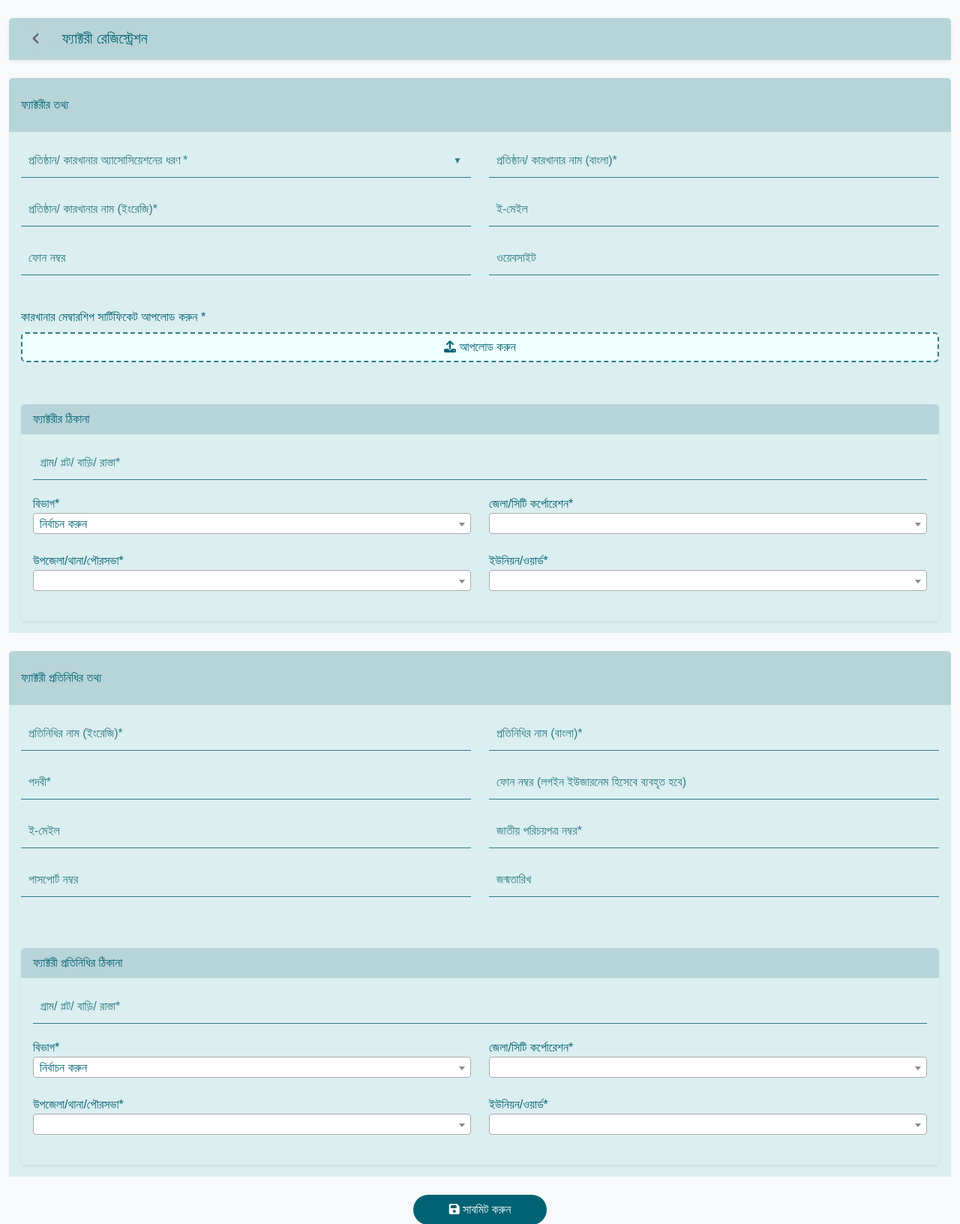
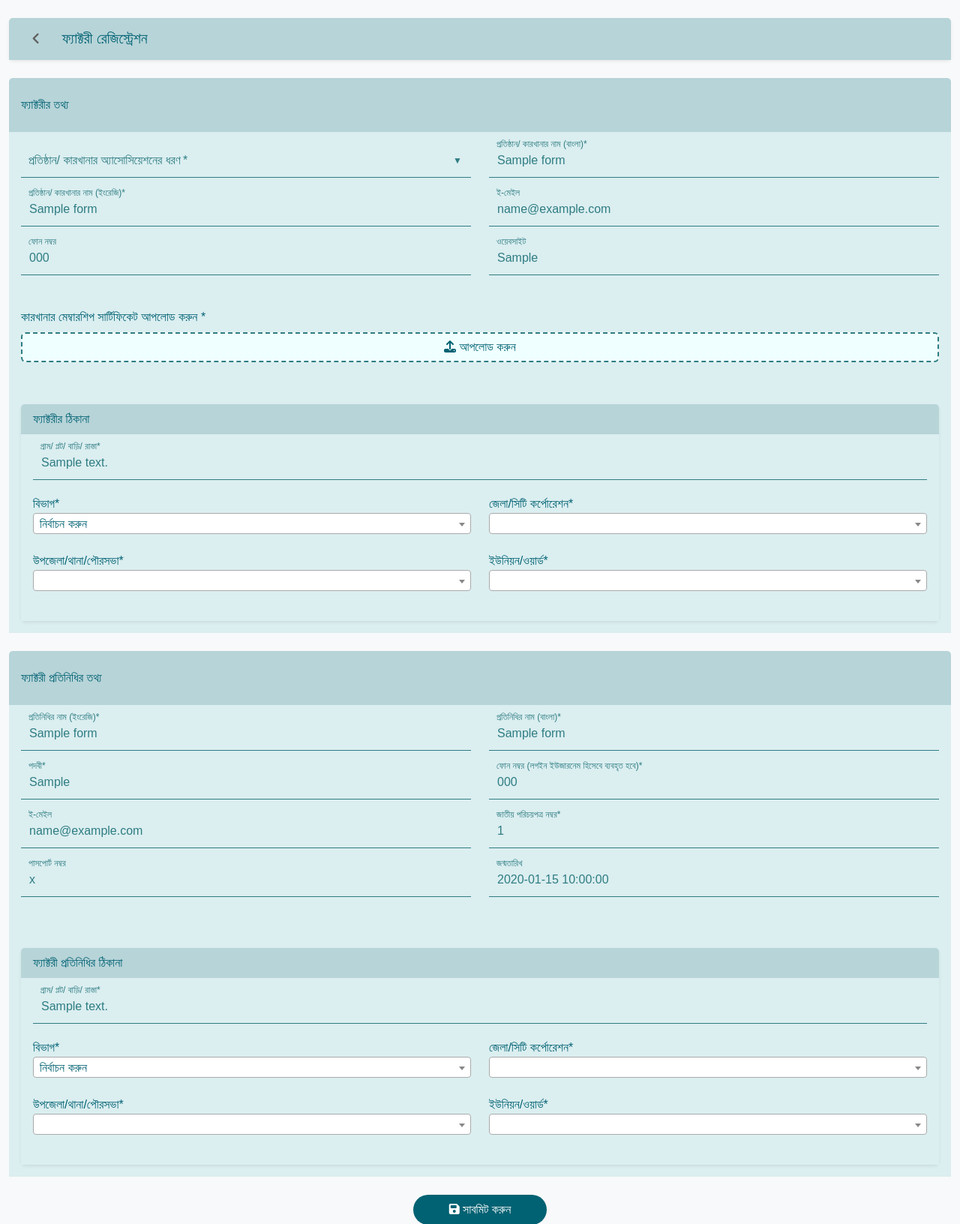
Before and after one commit to OpenIMIS-Bangladesh/factory-onboarding, a Flask app: template templates/index.html in a window 1280 px wide. Shown: the top 1632 px of the page at 75% size. Run offline with Flask 3, Linux system fonts and the light colour scheme; tables that the repository leaves empty hold one stand-in row (values such as "Sample post"); the template is opened without the code that fills it: values that come from a table or form of the project are taken from there, most other values are stand-ins (such as "Sample title", 1, 10 or a date in 2020); some libraries are stand-ins or nearby versions.

Commit message:
nullness corrected with unique

```diff
--- a/app.py
+++ b/app.py
@@ -1,4 +1,4 @@
-from flask import Flask, render_template, request, redirect, flash, jsonify
+from flask import Flask, render_template, session, request, redirect, flash, jsonify, url_for
 from flask_sqlalchemy import SQLAlchemy
 from sqlalchemy.dialects.postgresql import UUID, JSON
 from datetime import datetime
@@ -318,7 +318,10 @@ class Representatives(db.Model):
 @app.route('/')
 def index():
     locations = Location.query.filter_by(ParentLocationId=None, LocationType='R').all()
-    return render_template('index.html', locations=locations)
+    form_data= session.pop('form_data', None)
+    error= session.pop('error', None)
+    message= session.pop('message', None)
+    return render_template('index.html', locations=locations, form_data=form_data, message=message, error= error)
 
 
 @app.route('/success')
@@ -346,27 +349,27 @@ def submit_form():
     # --------------------------
     # 1. Get form fields
     # --------------------------
-    association = request.form.get('association')
-    factory_name_en = request.form.get('factory_name_en')
-    factory_name_bn = request.form.get('factory_name_bn')
-    factory_phone = request.form.get('factory_phone')
-    factory_email = request.form.get('factory_email')
-    factory_web = request.form.get('factory_web')
-    factory_address = request.form.get('factory_address')
-    factory_location = request.form.get('factory_ward')
+    association = request.form.get('association') if request.form.get('association')!="" else None
+    factory_name_en = request.form.get('factory_name_en') if request.form.get('factory_name_en')!="" else None
+    factory_name_bn = request.form.get('factory_name_bn') if request.form.get('factory_name_bn')!="" else None
+    factory_phone = request.form.get('factory_phone') if request.form.get('factory_phone')!="" else None
+    factory_email = request.form.get('factory_email') if request.form.get('factory_email')!="" else None
+    factory_web = request.form.get('factory_web') if request.form.get('factory_web')!="" else None
+    factory_address = request.form.get('factory_address') if request.form.get('factory_address')!="" else None
+    factory_location = request.form.get('factory_ward') if request.form.get('factory_ward')!="" else None
 
     # Representative Information
-    representative_name = request.form.get('representative_name')
-    representative_name_bn = request.form.get('representative_name_bn')
-    representative_designation = request.form.get('representative_designation')
-    representative_email = request.form.get('representative_email')
-    representative_passport = request.form.get('representative_passport')
-    representative_phone = request.form.get('representative_phone')
-    representative_nid = request.form.get('representative_nid')
-    representative_dob = request.form.get('representative_dob')
-    representative_address = request.form.get('representative_address')
-    representative_location = request.form.get('representative_ward')
-    representative_district= request.form.get('representative_district')
+    representative_name = request.form.get('representative_name') if request.form.get('representative_name')!="" else None
+    representative_name_bn = request.form.get('representative_name_bn') if request.form.get('representative_name_bn')!="" else None
+    representative_designation = request.form.get('representative_designation') if request.form.get('representative_designation')!="" else None
+    representative_email = request.form.get('representative_email') if request.form.get('representative_email')!="" else None
+    representative_passport = request.form.get('representative_passport') if request.form.get('representative_passport')!="" else None
+    representative_phone = request.form.get('representative_phone') if request.form.get('representative_phone')!="" else None
+    representative_nid = request.form.get('representative_nid') if request.form.get('representative_nid')!="" else None
+    representative_dob = request.form.get('representative_dob') if request.form.get('representative_dob')!="" else None
+    representative_address = request.form.get('representative_address') if request.form.get('representative_address')!="" else None
+    representative_location = request.form.get('representative_ward') if request.form.get('representative_ward')!="" else None
+    representative_district= request.form.get('representative_district') if request.form.get('representative_district')!="" else None
 
     # --------------------------
     # 2. Get file
@@ -556,8 +559,12 @@ def submit_form():
     except requests.RequestException as e:
         return f"Error uploading file: {str(e)}", 500
     except Exception as db_error:
+        return f"Error uploading file: {str(db_error)}", 500
         db.session.rollback()
-        return f"Error saving registration: {str(db_error)}", 500
+        session['form_data'] = request.form.to_dict()
+        session['error'] = True
+        session['message'] = 'টাইপকৃত ই-মেইল অথবা ফোন নাম্বার অথবা পাসপোর্ট নাম্বার ইতিমধ্যে বিদ্যমান। দয়া করে আবার চেষ্টা করুন।'
+        return redirect(url_for('index'))
 
 
 # -------------------------------
--- a/templates/index.html
+++ b/templates/index.html
@@ -16,6 +16,20 @@
 </head>
 
 <body>
+    {% if error %}
+    <div class="container-fluid mt-4" id="error_message" onclick="$(this).remove()" style="cursor: pointer;">
+        <div class="row">
+            <div class="col-md-12">
+                <div class="card shadow-sm">
+                    <div class="card-header bg-danger text-light text-center">
+                        <span>i<h5 class="d-inline text-light"> {{ message }}</h5></span>
+                    </div>
+                </div>
+            </div>
+        </div>
+    </div>
+    {% endif %}
+
     <div class="container-fluid mt-4">
         <div class="row">
             <div class="col-md-12">
@@ -24,7 +38,7 @@
                         <button class="icon-circle" onclick="window.location.href='{{main_page}}'">
                             <i class="fas fa-angle-left"></i>
                         </button>
-                        <span><h5 class="d-inline">ফ্যাক্টরী রেজিস্ট্রেশন </h5></span>
+                        <span><h5 class="d-inline">ফ্যাক্টরী রেজিস্ট্রেশন</h5></span>
                     </div>
                 </div>
             </div>
@@ -44,31 +58,32 @@
                                     <div class="custom-select w-100">
                                         <select id="association" name="association" required>
                                             <option class="select-items" value="" disabled selected hidden></option>
-                                            <option class="select-items" value="BGMEA">BGMEA</option>
-                                            <option class="select-items" value="BKMEA">BKMEA</option>
+                                            <option class="select-items" value="BGMEA" {{ "selected" if form_data and form_data.get('association')=="BGMEA" else "" }}>BGMEA</option>
+                                            <option class="select-items" value="BKMEA" {{ "selected" if form_data and form_data.get('association')=="BKMEA" else "" }}>BKMEA</option>
+                                            <option class="select-items" value="BEPZA" {{ "selected" if form_data and form_data.get('association')=="BEPZA" else "" }}>BEPZA</option>
                                         </select>
                                         <label for="association">প্রতিষ্ঠান/ কারখানার অ্যাসোসিয়েশনের ধরণ *</label>
                                     </div>
                                     <div class="custom-input w-100">
-                                        <input type="text" id="factory_name_en" name="factory_name_en" required>
+                                        <input type="text" id="factory_name_en" name="factory_name_en" value="{{ form_data.get('factory_name_en') if form_data else "" }}" required>
                                         <label for="factory_name_en">প্রতিষ্ঠান/ কারখানার নাম (ইংরেজি)*</label>
                                     </div>
                                     <div class="custom-input w-100">
-                                        <input type="text" id="factory_phone" name="factory_phone">
+                                        <input type="text" id="factory_phone" name="factory_phone" value="{{ form_data.get('factory_phone') if form_data else "" }}">
                                         <label for="factory_phone">ফোন নম্বর</label>
                                     </div>
                                 </div>
                                 <div class="col-6">
                                     <div class="custom-input w-100">
-                                        <input type="text" id="factory_name_bn" name="factory_name_bn" required>
+                                        <input type="text" id="factory_name_bn" name="factory_name_bn" value="{{ form_data.get('factory_name_bn') if form_data else "" }}" required>
                                         <label for="factory_name_bn">প্রতিষ্ঠান/ কারখানার নাম (বাংলা)*</label>
                                     </div>
                                     <div class="custom-input w-100">
-                                        <input type="text" id="factory_email" name="factory_email">
+                                        <input type="text" id="factory_email" name="factory_email" value="{{ form_data.get('factory_email') if form_data else "" }}">
                                         <label for="factory_email">ই-মেইল</label>
                                     </div>
                                     <div class="custom-input w-100">
-                                        <input type="text" id="factory_web" name="factory_web">
+                                        <input type="text" id="factory_web" name="factory_web" value="{{ form_data.get('factory_web') if form_data else "" }}">
                                         <label for="factory_web">ওয়েবসাইট</label>
                                     </div>
                                 </div>
@@ -104,7 +119,7 @@
                                             <div class="row">
                                                 <div class="col-12">
                                                     <div class="custom-input w-100">
-                                                        <input type="text" id="factory_address" name="factory_address"
+                                                        <input type="text" id="factory_address" name="factory_address" value="{{ form_data.get('factory_address') if form_data else "" }}"
                                                             required>
                                                         <label for="factory_address">গ্রাম/ প্লট/ বাড়ি/ রাস্তা*</label>
                                                     </div>
@@ -117,7 +132,7 @@
                                                             class="w-100 select2" required>
                                                             <option value="">নির্বাচন করুন</option>
                                                             {% for location in locations %}
-                                                            <option value="{{ location.LocationId }}">{{
+                                                            <option value="{{ location.LocationId }}" {{ "selected" if form_data and form_data.get('factory_division') else "" }}>{{
                                                                 location.LocationName }}</option>
                                                             {% endfor %}
                                                         </select>
@@ -171,40 +186,40 @@
                             <div class="row">
                                 <div class="col-6">
                                     <div class="custom-input w-100">
-                                        <input type="text" id="representative_name" name="representative_name" required>
+                                        <input type="text" id="representative_name" name="representative_name" value="{{ form_data.get('representative_name') if form_data else "" }}" required>
                                         <label for="representative_name">প্রতিনিধির নাম (ইংরেজি)*</label>
                                     </div>
                                     <div class="custom-input w-100">
                                         <input type="text" id="representative_designation"
-                                            name="representative_designation" required>
+                                            name="representative_designation" value="{{ form_data.get('representative_designation') if form_data else "" }}" required>
                                         <label for="representative_designation">পদবী*</label>
                                     </div>
                                     <div class="custom-input w-100">
-                                        <input type="text" id="representative_email" name="representative_email">
+                                        <input type="text" id="representative_email" name="representative_email" value="{{ form_data.get('representative_email') if form_data else "" }}">
                                         <label for="representative_email">ই-মেইল</label>
                                     </div>
                                     <div class="custom-input w-100">
-                                        <input type="text" id="representative_passport" name="representative_passport">
+                                        <input type="text" id="representative_passport" name="representative_passport" value="{{ form_data.get('representative_passport') if form_data else "" }}">
                                         <label for="representative_passport">পাসপোর্ট নম্বর</label>
                                     </div>
                                 </div>
                                 <div class="col-6">
                                     <div class="custom-input w-100">
-                                        <input type="text" id="representative_name_bn" name="representative_name_bn"
+                                        <input type="text" id="representative_name_bn" name="representative_name_bn" value="{{ form_data.get('representative_name_bn') if form_data else "" }}"
                                             required>
                                         <label for="representative_name_bn">প্রতিনিধির নাম (বাংলা)*</label>
                                     </div>
                                     <div class="custom-input w-100">
-                                        <input type="text" id="representative_phone" name="representative_phone">
+                                        <input type="text" id="representative_phone" name="representative_phone" value="{{ form_data.get('representative_phone') if form_data else "" }}" required>
                                         <label for="representative_phone">ফোন নম্বর (লগইন ইউজারনেম হিসেবে ব্যবহৃত
-                                            হবে)</label>
+                                            হবে)*</label>
                                     </div>
                                     <div class="custom-input w-100">
-                                        <input type="text" id="representative_nid" name="representative_nid" required>
+                                        <input type="text" id="representative_nid" name="representative_nid" value="{{ form_data.get('representative_nid') if form_data else "" }}" required>
                                         <label for="representative_nid">জাতীয় পরিচয়পত্র নম্বর*</label>
                                     </div>
                                     <div class="custom-input w-100">
-                                        <input type="text" class="datepicker" id="representative_dob"
+                                        <input type="text" class="datepicker" id="representative_dob" value="{{ form_data.get('representative_dob') if form_data else "" }}"
                                             name="representative_dob">
                                         <label for="representative_dob">জন্মতারিখ</label>
                                     </div>
@@ -219,7 +234,7 @@
                                                 <div class="col-12">
                                                     <div class="custom-input w-100">
                                                         <input type="text" id="representative_address"
-                                                            name="representative_address" required>
+                                                            name="representative_address" value="{{ form_data.get('representative_address') if form_data else "" }}" required>
                                                         <label for="representative_address">গ্রাম/ প্লট/ বাড়ি/
                                                             রাস্তা*</label>
                                                     </div>
@@ -233,7 +248,7 @@
                                                             class="w-100 select2" required>
                                                             <option value="">নির্বাচন করুন</option>
                                                             {% for location in locations %}
-                                                            <option value="{{ location.LocationId }}">{{
+                                                            <option value="{{ location.LocationId }}" {{ "selected" if form_data and form_data.get('representative_division') else "" }}>{{
                                                                 location.LocationName }}</option>
                                                             {% endfor %}
                                                         </select>
```
